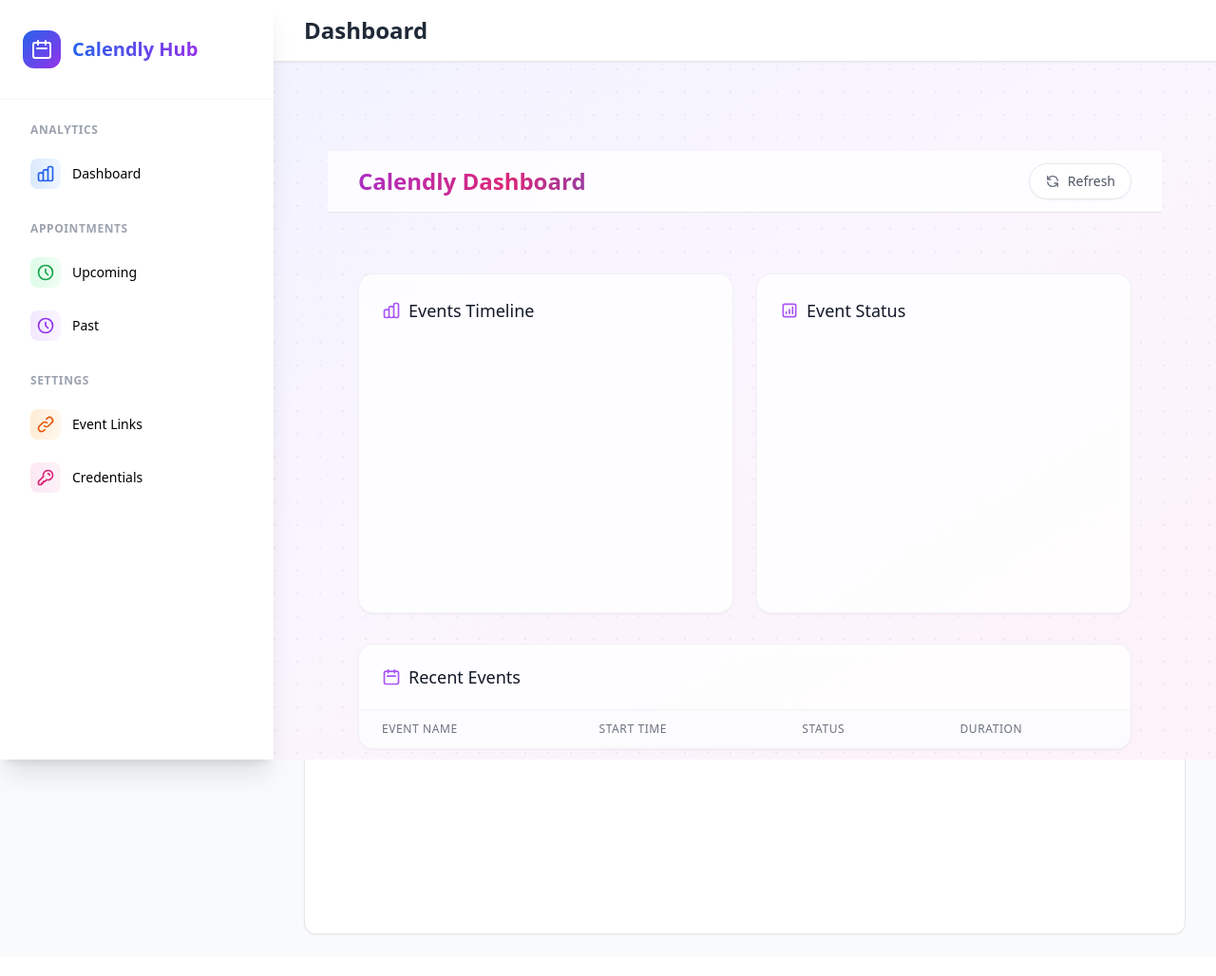
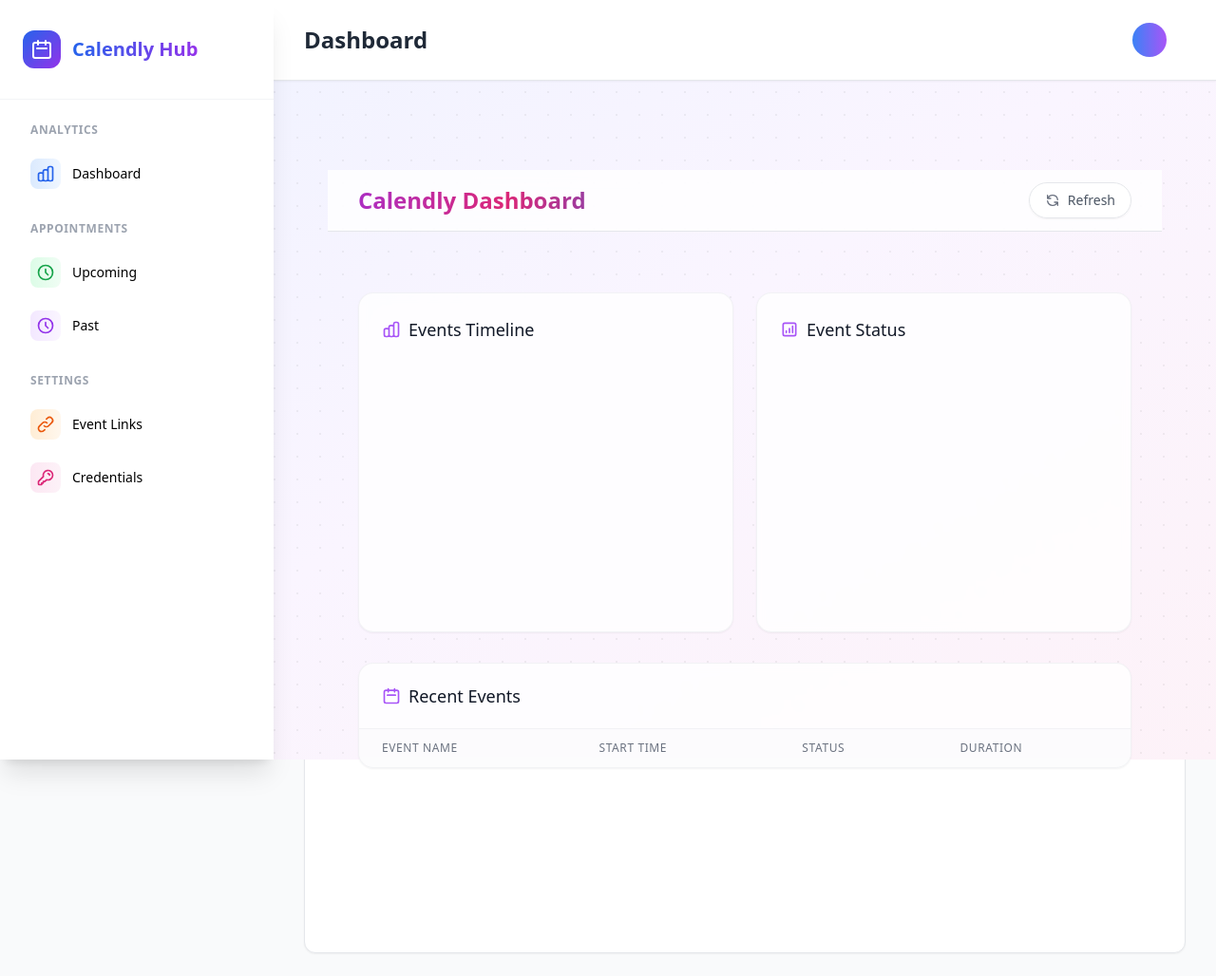
Before and after one commit to NagiPragalathan/django_calendly, a Django app: template templates/acuityscheduling/dashboard.html in a window 1280 px wide. Shown: the whole page at 95% size. Before the commit the page ends 985 px from the top, so only its background shows below. Run offline with Django 3.2, Linux system fonts and the light colour scheme; the template is opened without the code that fills it, so the values that code supplies are empty; a map, chart or similar area stays blank; some libraries are stand-ins or nearby versions.

Commit message:
Refactor base template with improved sidebar and user profile interactions
- Enhance sidebar layout with sticky header and scrollable navigation
- Implement dynamic profile dropdown with improved interaction handling
- Add responsive design improvements for mobile and desktop views
- Optimize sidebar and profile menu JavaScript with better event management
- Improve mobile menu and dropdown closing mechanisms
- Update CSS classes for better layout and responsiveness

```diff
--- a/templates/base.html
+++ b/templates/base.html
@@ -19,28 +19,33 @@
     </div>
 
     <div class="flex min-h-screen">
-        <!-- Sidebar (hidden on mobile by default) -->
-        <div id="sidebar" class="fixed inset-y-0 left-0 transform -translate-x-full lg:translate-x-0 lg:relative lg:flex lg:flex-col
-                                w-72 bg-white shadow-xl transition-transform duration-300 ease-in-out z-40 flex flex-col h-screen">
+        <!-- Sidebar -->
+        <div id="sidebar" class="fixed inset-y-0 left-0 transform -translate-x-full lg:translate-x-0
+                                w-72 bg-white shadow-xl transition-transform duration-300 ease-in-out z-40">
             <!-- Logo Section -->
-            <div class="flex-shrink-0 px-6 py-8 border-b border-gray-100">
+            <div class="sticky top-0 z-10 bg-white border-b border-gray-100">
+                <div class="px-6 py-8">
                     <div class="flex items-center space-x-3">
-                    <div class="w-10 h-10 bg-gradient-to-br from-blue-600 to-purple-600 rounded-xl flex items-center justify-center">
+                        <div class="w-10 h-10 bg-gradient-to-br from-blue-600 to-purple-600 rounded-xl
+                                   flex items-center justify-center">
                             <svg class="w-6 h-6 text-white" fill="none" stroke="currentColor" viewBox="0 0 24 24">
                                 <path stroke-linecap="round" stroke-linejoin="round" stroke-width="2"
                                       d="M8 7V3m8 4V3m-9 8h10M5 21h14a2 2 0 002-2V7a2 2 0 00-2-2H5a2 2 0 00-2 2v12a2 2 0 002 2z"/>
                             </svg>
                         </div>
-                    <span class="text-xl font-bold bg-gradient-to-r from-blue-600 to-purple-600 bg-clip-text text-transparent">
+                        <span class="text-xl font-bold bg-gradient-to-r from-blue-600 to-purple-600
+                                   bg-clip-text text-transparent">
                             Calendly Hub
                         </span>
                     </div>
                 </div>
+            </div>
 
             <!-- Navigation (scrollable) -->
-            <div class="flex-1 overflow-y-auto px-4 py-6">
+            <div class="h-[calc(100vh-5rem)] overflow-y-auto pb-6">
+                <div class="px-4 py-6 space-y-6">
                     <!-- Main Navigation -->
-                <div class="space-y-6 flex-1 overflow-y-auto">
+                    <div class="space-y-6">
                         <!-- Analytics Section -->
                         <div>
                             <h3 class="px-4 text-xs font-semibold text-gray-400 uppercase tracking-wider">
@@ -142,11 +147,12 @@
                     </div>
                 </div>
             </div>
+        </div>
 
         <!-- Main Content Area -->
-        <div class="flex-1 flex flex-col min-w-0">
+        <div class="flex-1 lg:ml-72">
             <!-- Top Bar -->
-            <header class="bg-white shadow-sm border-b border-gray-200 sticky top-0 z-30">
+            <header class="sticky top-0 z-30 bg-white shadow-sm border-b border-gray-200">
                 <div class="px-4 sm:px-6 lg:px-8 py-4 flex items-center justify-between">
                     <div class="flex items-center space-x-4">
                         <h1 class="text-xl sm:text-2xl font-semibold text-gray-800">
@@ -155,14 +161,10 @@
                     </div>
 
                     <!-- User Profile -->
-                    <div class="flex items-center space-x-4">
-                        {% if request.calendly_user %}
-                            <div class="hidden md:flex items-center space-x-3">
-                                <span class="text-sm text-gray-600">Welcome back,</span>
-                                <span class="text-sm font-medium text-gray-900">{{ request.calendly_user.name }}</span>
-                            </div>
-                            <div class="relative group">
-                                <button class="flex items-center space-x-3 p-2 rounded-lg hover:bg-gray-50">
+                    <div class="relative">
+                        <button id="profile-button"
+                                class="flex items-center space-x-3 p-2 rounded-lg hover:bg-gray-50
+                                       focus:outline-none focus:ring-2 focus:ring-blue-500">
                             {% if request.calendly_user.avatar_url %}
                                 <img src="{{ request.calendly_user.avatar_url }}"
                                      alt="{{ request.calendly_user.name }}"
@@ -176,25 +178,31 @@
                                 </div>
                             {% endif %}
                             <div class="hidden md:block text-left">
-                                        <p class="text-sm font-medium text-gray-900">{{ request.calendly_user.name }}</p>
+                                <p class="text-sm font-medium text-gray-900">
+                                    {{ request.calendly_user.name }}
+                                </p>
                                 <p class="text-xs text-gray-500">{{ request.calendly_user.email }}</p>
                             </div>
-                                    <svg class="w-5 h-5 text-gray-400" fill="none" stroke="currentColor" viewBox="0 0 24 24">
-                                        <path stroke-linecap="round" stroke-linejoin="round" stroke-width="2" d="M19 9l-7 7-7-7"/>
-                                    </svg>
                         </button>
 
-                                <!-- Enhanced Dropdown Menu -->
-                                <div class="hidden group-hover:block absolute right-0 mt-2 w-64 bg-white rounded-xl
-                                            shadow-lg border border-gray-100 py-2 z-50">
+                        <!-- Dropdown Menu -->
+                        <div id="profile-dropdown"
+                             class="hidden absolute right-0 mt-2 w-64 bg-white rounded-xl shadow-lg
+                                    border border-gray-100 py-2 z-50">
                             <div class="px-4 py-3 border-b border-gray-100">
-                                        <p class="text-sm font-medium text-gray-900">{{ request.calendly_user.name }}</p>
+                                <p class="text-sm font-medium text-gray-900">
+                                    {{ request.calendly_user.name }}
+                                </p>
                                 <p class="text-xs text-gray-500">{{ request.calendly_user.email }}</p>
                             </div>
 
                             <div class="px-4 py-2">
-                                        <div class="text-xs text-gray-500 uppercase tracking-wider">Timezone</div>
-                                        <div class="text-sm text-gray-700">{{ request.calendly_user.timezone }}</div>
+                                <div class="text-xs text-gray-500 uppercase tracking-wider">
+                                    Timezone
+                                </div>
+                                <div class="text-sm text-gray-700">
+                                    {{ request.calendly_user.timezone }}
+                                </div>
                             </div>
 
                             <div class="px-4 py-2">
@@ -206,22 +214,22 @@
                             </div>
 
                             <div class="border-t border-gray-100 mt-2 pt-2">
-                                        <a href="/profile" class="block px-4 py-2 text-sm text-gray-700 hover:bg-gray-50">
+                                <a href="/profile"
+                                   class="block px-4 py-2 text-sm text-gray-700 hover:bg-gray-50">
                                     Profile Settings
                                 </a>
-                                        <a href="/logout" class="block px-4 py-2 text-sm text-red-600 hover:bg-red-50">
+                                <a href="/logout"
+                                   class="block px-4 py-2 text-sm text-red-600 hover:bg-red-50">
                                     Sign Out
                                 </a>
                             </div>
                         </div>
                     </div>
-                        {% endif %}
-                    </div>
                 </div>
             </header>
 
             <!-- Main Content -->
-            <main class="flex-1 overflow-y-auto">
+            <main class="flex-1">
                 <!-- Breadcrumbs -->
                 <div class="bg-gray-50 border-b border-gray-100">
                     <div class="px-4 sm:px-6 lg:px-8 py-3">
@@ -287,16 +295,54 @@
         // Mobile menu toggle
         const mobileMenuButton = document.getElementById('mobile-menu-button');
         const sidebar = document.getElementById('sidebar');
-        const content = document.querySelector('.flex-1');
 
         mobileMenuButton.addEventListener('click', () => {
             sidebar.classList.toggle('-translate-x-full');
         });
 
+        // Profile dropdown toggle
+        const profileButton = document.getElementById('profile-button');
+        const profileDropdown = document.getElementById('profile-dropdown');
+        let isDropdownOpen = false;
+
+        function toggleDropdown() {
+            isDropdownOpen = !isDropdownOpen;
+            profileDropdown.classList.toggle('hidden', !isDropdownOpen);
+        }
+
+        // Toggle dropdown on button click
+        profileButton.addEventListener('click', (e) => {
+            e.stopPropagation();
+            toggleDropdown();
+        });
+
+        // Close dropdown when clicking outside
+        document.addEventListener('click', (e) => {
+            if (isDropdownOpen && !profileDropdown.contains(e.target) && !profileButton.contains(e.target)) {
+                isDropdownOpen = false;
+                profileDropdown.classList.add('hidden');
+            }
+        });
+
+        // Prevent dropdown from closing when clicking inside it
+        profileDropdown.addEventListener('click', (e) => {
+            e.stopPropagation();
+        });
+
         // Close sidebar when clicking outside on mobile
-        content.addEventListener('click', () => {
-            if (!sidebar.classList.contains('-translate-x-full') && window.innerWidth < 1024) {
+        document.addEventListener('click', (e) => {
+            if (window.innerWidth < 1024 &&
+                !sidebar.contains(e.target) &&
+                !mobileMenuButton.contains(e.target) &&
+                !sidebar.classList.contains('-translate-x-full')) {
                 sidebar.classList.add('-translate-x-full');
+            }
+        });
+
+        // Handle window resize
+        window.addEventListener('resize', () => {
+            if (window.innerWidth >= 1024) {
+                sidebar.classList.remove('-translate-x-full');
             }
         });
 
```
Lines whose indentation alone changed are shown as unchanged.
